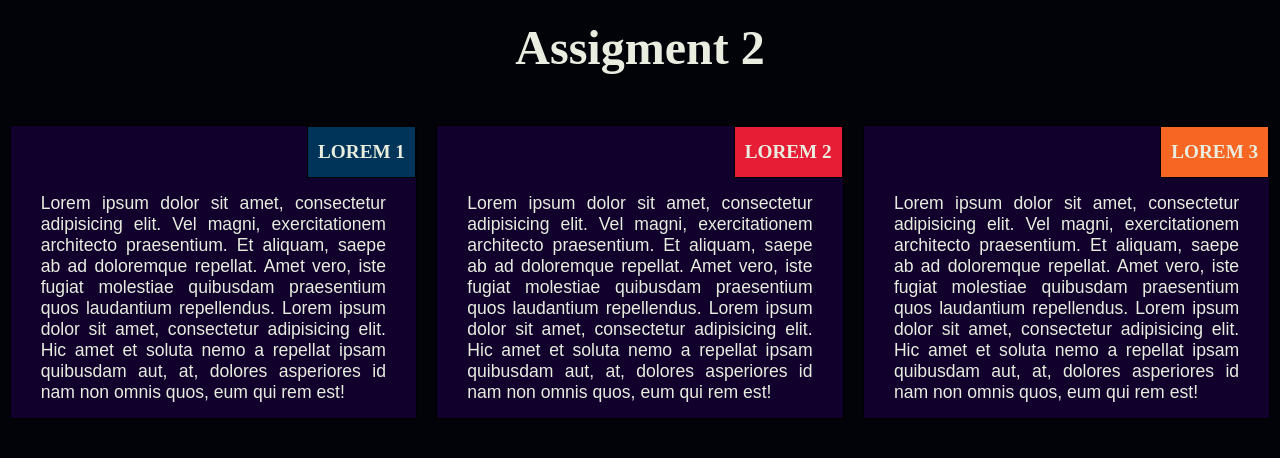
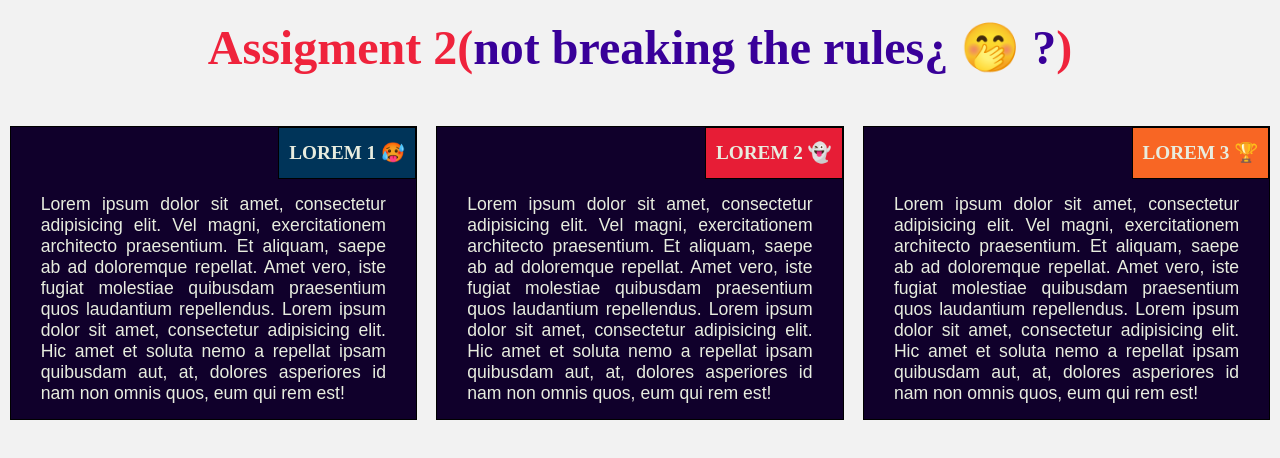
Before and after one commit to saidnamyzO/module2-assigment, a plain HTML site: page index.html in a window 1280 px wide. Drawn offline with Linux system fonts and the light colour scheme.

Commit message:
Messing around eeeemoji

```diff
--- a/css/styles.css
+++ b/css/styles.css
@@ -4,7 +4,7 @@
 }
 
 body {
-	background-color: #020209;
+	background-color: #f2f2f2;
 	color: #e8eddf;
 }
 
@@ -13,6 +13,11 @@ body {
 	padding-bottom: 50px;
 	font-size: 3em;
 	text-align: center;
+	color: #ef233c;
+}
+
+#menu-title>span {
+	color: #390099;
 }
 
 .card>#card1, .card>#card2, .card>#card3 {
@@ -58,6 +63,19 @@ body {
 
 .item:hover {
 	box-shadow: 0px 0px 50px -15px #333;
+	animation-name: moveCard;
+	animation-duration: .2s;
+	animation-direction: alternate;
+	animation-iteration-count: 6;
+}
+
+@keyframes moveCard {
+	0% {
+		transform: translateY(0);
+	}
+	100% {
+		transform: translateY(-50px);
+	}
 }
 
 .card p {
--- a/index.html
+++ b/index.html
@@ -8,12 +8,12 @@
 </head>
 <body>
 	<header>
-		<h1 id="menu-title">Assigment 2</h1>
+		<h1 id="menu-title">Assigment 2(<span>not breaking the rules¿ &#x1f92d ?</span>)</h1>
 	</header>
 	<section>
 		<div class="card">
 			<div id="card1" class="item">
-				<div id="lbl-card1">Lorem 1</div>
+				<div id="lbl-card1">Lorem 1 &#x1f975</div>
 				<p>Lorem ipsum dolor sit amet, consectetur adipisicing elit. Vel magni, exercitationem architecto praesentium. Et aliquam, saepe ab ad doloremque repellat. Amet vero, iste fugiat molestiae quibusdam praesentium quos laudantium repellendus.
 				Lorem ipsum dolor sit amet, consectetur adipisicing elit. Hic amet et soluta nemo a repellat ipsam quibusdam aut, at, dolores asperiores id nam non omnis quos, eum qui rem est!</p>
 			</div>
@@ -21,14 +21,14 @@
 
 		<div class="card">
 			<div id="card2" class="item">
-				<div id="lbl-card2">Lorem 2</div>
+				<div id="lbl-card2">Lorem 2 &#x1f47b</div>
 				<p>Lorem ipsum dolor sit amet, consectetur adipisicing elit. Vel magni, exercitationem architecto praesentium. Et aliquam, saepe ab ad doloremque repellat. Amet vero, iste fugiat molestiae quibusdam praesentium quos laudantium repellendus.
 				Lorem ipsum dolor sit amet, consectetur adipisicing elit. Hic amet et soluta nemo a repellat ipsam quibusdam aut, at, dolores asperiores id nam non omnis quos, eum qui rem est!</p>
 			</div>
 		</div>
 		<div class="card">
 			<div id="card3" class="item">
-				<div id="lbl-card3">Lorem 3</div>
+				<div id="lbl-card3">Lorem 3 &#x1f3c6</div>
 				<p>Lorem ipsum dolor sit amet, consectetur adipisicing elit. Vel magni, exercitationem architecto praesentium. Et aliquam, saepe ab ad doloremque repellat. Amet vero, iste fugiat molestiae quibusdam praesentium quos laudantium repellendus.
 				Lorem ipsum dolor sit amet, consectetur adipisicing elit. Hic amet et soluta nemo a repellat ipsam quibusdam aut, at, dolores asperiores id nam non omnis quos, eum qui rem est!</p>
 			</div>
```
